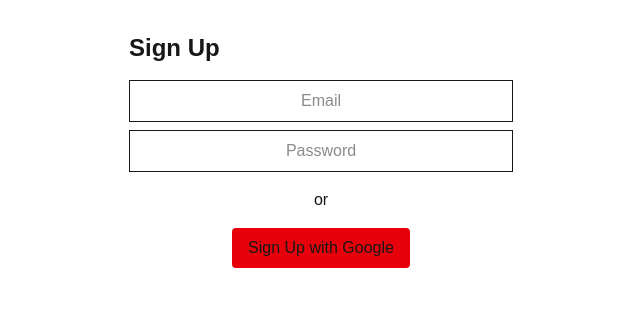
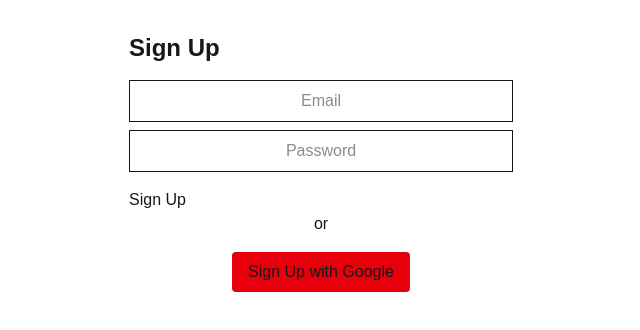
Before and after one commit to meetraval2006/NutriScanAi, a Next.js app in the folder my-nutrition-app/: page /signup in a window 1280 px wide. Shown: the top 330 px of the page, without its empty margins (319-959 px from the left). Built offline with nearby package versions, Linux system fonts and the light colour scheme.

Commit message:
signup 2

```diff
--- a/my-nutrition-app/src/app/signup/page.tsx
+++ b/my-nutrition-app/src/app/signup/page.tsx
@@ -37,6 +37,7 @@
       {/* Email and Password Signup */}
       <input
         type="email"
+        value={email}
         placeholder="Email"
         className="border p-2 w-full mb-2 text-center"
         onChange={(e) => setEmail(e.target.value)}
@@ -44,10 +45,12 @@
 
       <input
         type="password"
+        value={password}
         placeholder="Password"
         className="border p-2 w-full mb-4 text-center"
         onChange={(e) => setPassword(e.target.value)}
       />
+      <button onClick={handleEmailSignUp}>Sign Up</button>
 
       <div className='mb-4 text-center'>or</div>
 
```
